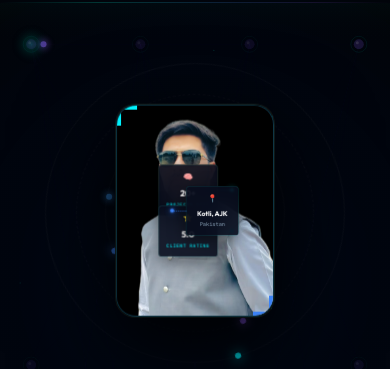
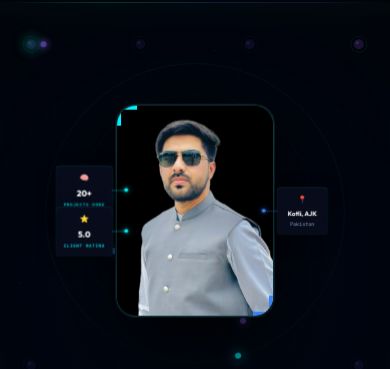
Before and after one commit to devahmedaqeel/portfolio, a website: page index.html in a window 390 px wide. Shown: the part 57-426 px from the top of the page. Drawn offline with Linux system fonts and the light colour scheme; animation ran at ten frames a second.

Commit message:
style: mathematically fix iOS floating chips alignment, correct About Me flexbox order

```diff
--- a/css/style.css
+++ b/css/style.css
@@ -2771,25 +2771,25 @@ nav.scrolled {
   /* Scale chips and position them perfectly beside the avatar wrap */
   .fc-top {
     top: 15% !important;
-    left: -22px !important;
-    right: auto !important;
-    transform: scale(0.55) !important;
+    right: calc(100% + 4px) !important;
+    left: auto !important;
+    transform: scale(0.52) !important;
     transform-origin: right center !important;
     animation: sysFloatTop 5s ease-in-out infinite !important;
   }
   .fc-bottom {
     bottom: 15% !important;
-    left: -22px !important;
-    right: auto !important;
-    transform: scale(0.55) !important;
+    right: calc(100% + 4px) !important;
+    left: auto !important;
+    transform: scale(0.52) !important;
     transform-origin: right center !important;
     animation: sysFloatBottom 6s ease-in-out infinite !important;
   }
   .fc-mid {
     top: 50% !important;
-    right: -22px !important;
-    left: auto !important;
-    transform: translateY(-50%) scale(0.55) !important;
+    left: calc(100% + 4px) !important;
+    right: auto !important;
+    transform: translateY(-50%) scale(0.52) !important;
     transform-origin: left center !important;
     animation: sysFloatMid 5.5s ease-in-out infinite !important;
     display: flex !important;
@@ -2803,14 +2803,20 @@ nav.scrolled {
 
   /* Center specialty text tags on mobile/tablet */
   .hero-roles {
-    order: 4;
+    order: 4 !important;
     justify-content: center !important;
     margin-bottom: 20px;
     width: 100%;
   }
 
+  /* Biography and About Me heading orders to ensure correct mobile placement */
+  .hero-about-header {
+    order: 5 !important;
+  }
+
   /* Polish hero bio and actions spacing */
   .hero-bio {
+    order: 6 !important;
     font-size: 14px !important;
     line-height: 1.72 !important;
     margin: 0 auto 20px !important;
@@ -2820,6 +2826,7 @@ nav.scrolled {
   }
 
   .hero-actions {
+    order: 7 !important;
     margin-top: 12px !important;
     gap: 12px !important;
     width: 100% !important;
@@ -2895,23 +2902,23 @@ nav.scrolled {
   .hero-visual { height: 260px !important; }
   .fc-top {
     top: 15% !important;
-    left: -22px !important;
-    right: auto !important;
-    transform: scale(0.48) !important;
+    right: calc(100% + 3px) !important;
+    left: auto !important;
+    transform: scale(0.46) !important;
     transform-origin: right center !important;
   }
   .fc-bottom {
     bottom: 15% !important;
-    left: -22px !important;
-    right: auto !important;
-    transform: scale(0.48) !important;
+    right: calc(100% + 3px) !important;
+    left: auto !important;
+    transform: scale(0.46) !important;
     transform-origin: right center !important;
   }
   .fc-mid {
     top: 50% !important;
-    right: -22px !important;
-    left: auto !important;
-    transform: translateY(-50%) scale(0.48) !important;
+    left: calc(100% + 3px) !important;
+    right: auto !important;
+    transform: translateY(-50%) scale(0.46) !important;
     transform-origin: left center !important;
   }
 }
```
